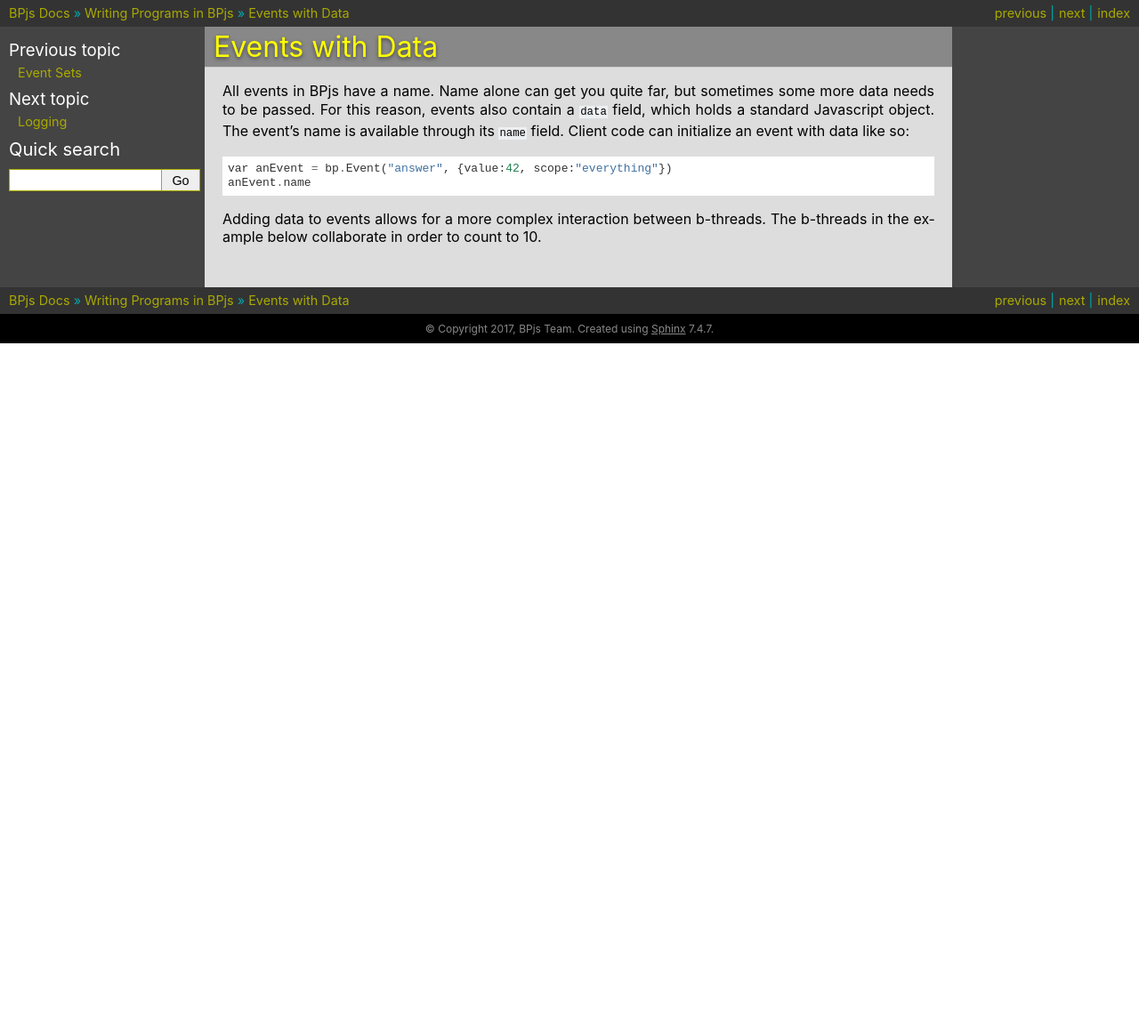
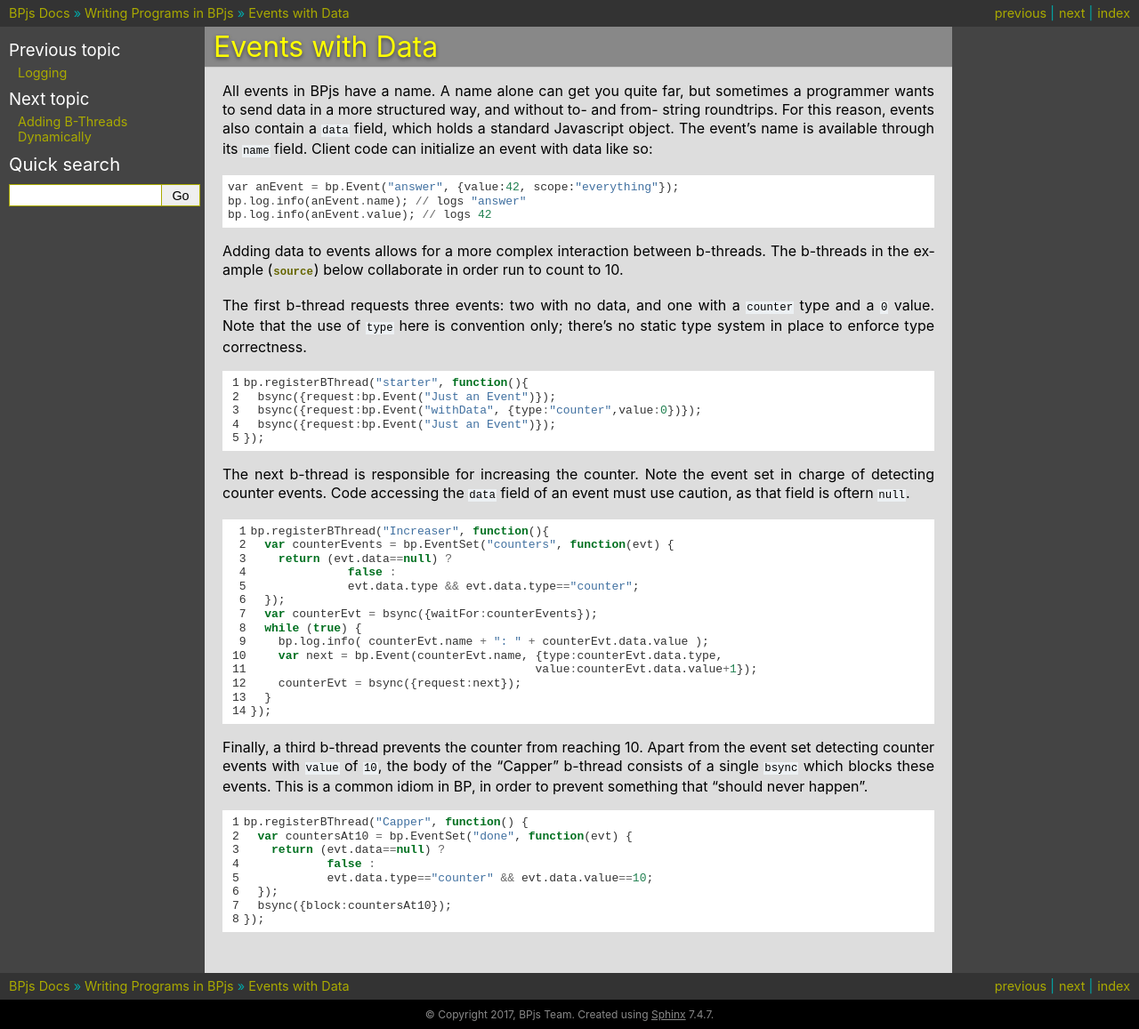
Before and after one commit to bThink-BGU/BPjs, a Sphinx documentation site: the page built from docs/source/BPjsTutorial/events-with-data.rst, in a window 1280 px wide. Shown: the whole page at 89% size. Built offline with Sphinx 7.4.7, drawn with Linux system fonts in a browser that asks for light colours; formulas are drawn with MathJax 3; before the commit the page ends 900 px from its top, so only the background shows below that.

Commit message:
Updates to the logger and the bp object in BPjs. More tutorial ready

```diff
--- a/docs/source/BPjsTutorial/code/count-to-ten1.js
+++ b/docs/source/BPjsTutorial/code/count-to-ten1.js
@@ -1 +1,31 @@
-bp.registerBThread("ad")
+bp.registerBThread("starter", function(){
+  bsync({request:bp.Event("Just an Event")});
+  bsync({request:bp.Event("withData", {type:"counter",value:0})});
+  bsync({request:bp.Event("Just an Event")});
+});
+
+// Increasing the counter
+bp.registerBThread("Increaser", function(){
+  var counterEvents = bp.EventSet("counters", function(evt) {
+    return (evt.data==null) ?
+              false :
+              evt.data.type && evt.data.type=="counter";
+  });
+  var counterEvt = bsync({waitFor:counterEvents});
+  while (true) {
+    bp.log.info( counterEvt.name + ": " + counterEvt.data.value );
+    var next = bp.Event(counterEvt.name, {type:counterEvt.data.type,
+                                         value:counterEvt.data.value+1});
+    counterEvt = bsync({request:next});
+  }
+});
+
+// Capping the counters at 10.
+bp.registerBThread("Capper", function() {
+  var countersAt10 = bp.EventSet("done", function(evt) {
+    return (evt.data==null) ?
+            false :
+            evt.data.type=="counter" && evt.data.value==10;
+  });
+  bsync({block:countersAt10});
+});
--- a/docs/source/BPjsTutorial/events-with-data.rst
+++ b/docs/source/BPjsTutorial/events-with-data.rst
@@ -2,9 +2,32 @@
 Events with Data
 ================
 
-All events in BPjs have a name. Name alone can get you quite far, but sometimes some more data needs to be passed. For this reason, events also contain a ``data`` field, which holds a standard Javascript object. The event's name is available through its ``name`` field. Client code can initialize an event with data like so::
+All events in BPjs have a name. A name alone can get you quite far, but sometimes a programmer wants to send data in a more structured way, and without to- and from- string roundtrips. For this reason, events also contain a ``data`` field, which holds a standard Javascript object. The event's name is available through its ``name`` field. Client code can initialize an event with data like so::
 
-  var anEvent = bp.Event("answer", {value:42, scope:"everything"})
-  anEvent.name
+  var anEvent = bp.Event("answer", {value:42, scope:"everything"});
+  bp.log.info(anEvent.name); // logs "answer"
+  bp.log.info(anEvent.value); // logs 42
 
-Adding data to events allows for a more complex interaction between b-threads. The b-threads in the example below collaborate in order to count to 10.
+Adding data to events allows for a more complex interaction between b-threads. The b-threads in the example (:download:`source <code/count-to-ten1.js>`) below collaborate in order run to count to 10.
+
+The first b-thread requests three events: two with no data, and one with a ``counter`` type and a ``0`` value. Note that the use of ``type`` here is convention only; there's no static type system in place to enforce type correctness.
+
+.. literalinclude:: code/count-to-ten1.js
+  :linenos:
+  :language: javascript
+  :end-before: // Increasing the counter
+
+The next b-thread is responsible for increasing the counter. Note the event set in charge of detecting counter events. Code accessing the ``data`` field of an event must use caution, as that field is oftern ``null``.
+
+.. literalinclude:: code/count-to-ten1.js
+  :linenos:
+  :language: javascript
+  :start-after: // Increasing the counter
+  :end-before: // Capping
+
+Finally, a third b-thread prevents the counter from reaching 10. Apart from the event set detecting counter events with ``value`` of ``10``, the body of the "Capper" b-thread consists of a single ``bsync`` which blocks these events. This is a common idiom in BP, in order to prevent something that "should never happen".
+
+.. literalinclude:: code/count-to-ten1.js
+  :linenos:
+  :language: javascript
+  :start-after: // Capping
--- a/docs/source/BPjsTutorial/eventsets.rst
+++ b/docs/source/BPjsTutorial/eventsets.rst
@@ -19,6 +19,8 @@
     bp.EventSet( "name", function(evt){
       return /* computation about evt goes here */;
     });
+
+* By using one of the built-in event sets, ``bp.all``, which contains all events, or ``bp.none``, which is an empty set.
 
 Example: Keep Serving Coffee
 ----------------------------
--- a/docs/source/BPjsTutorial/index.rst
+++ b/docs/source/BPjsTutorial/index.rst
@@ -21,7 +21,7 @@
 .. toctree::
   hello-world
   eventsets
+  logging
   events-with-data
-  logging
   dynamic-bthread-addition
   interrupts
```
Also changed, not shown: README.md (+10 -2 lines), docs/source/BPjsTutorial/code/logging.js (added, +22 -0 lines), docs/source/BPjsTutorial/logging.rst (+40 -1 lines), 8 other files.
